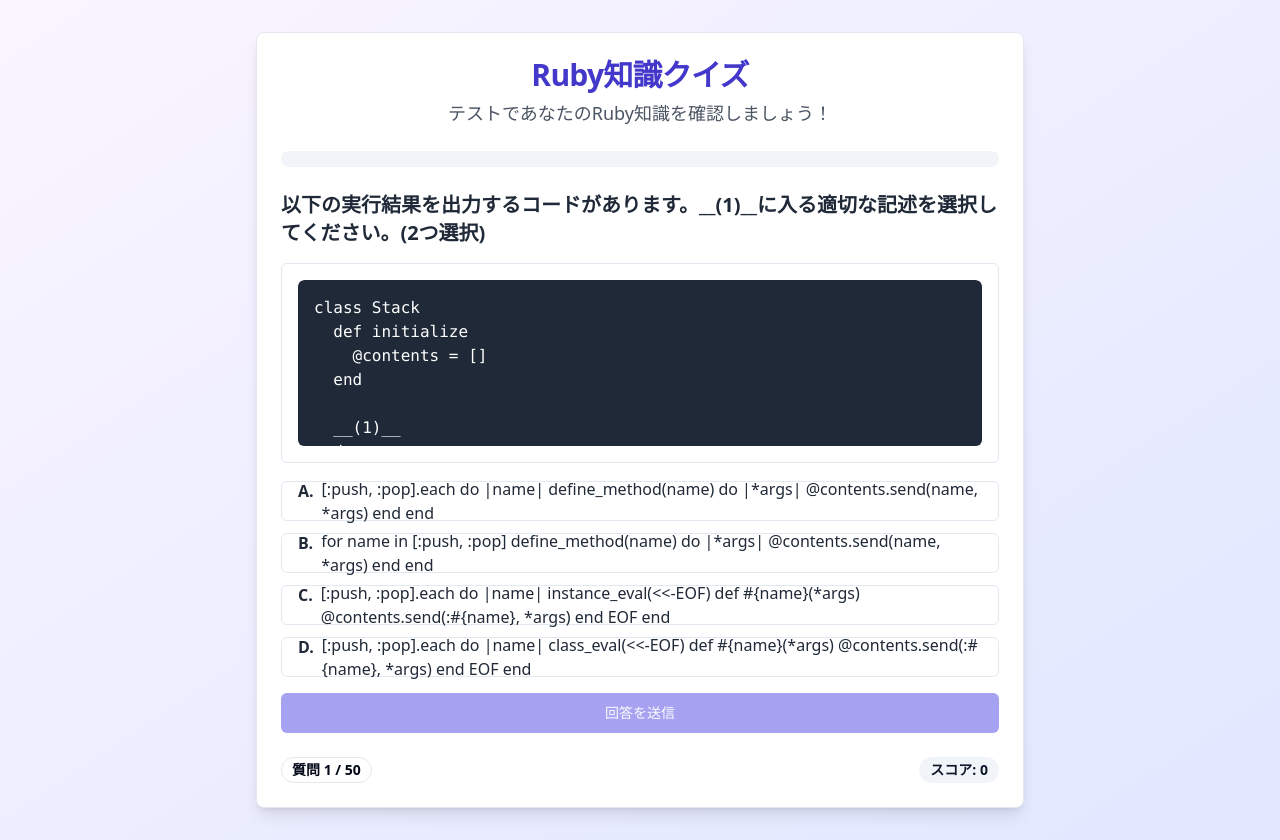
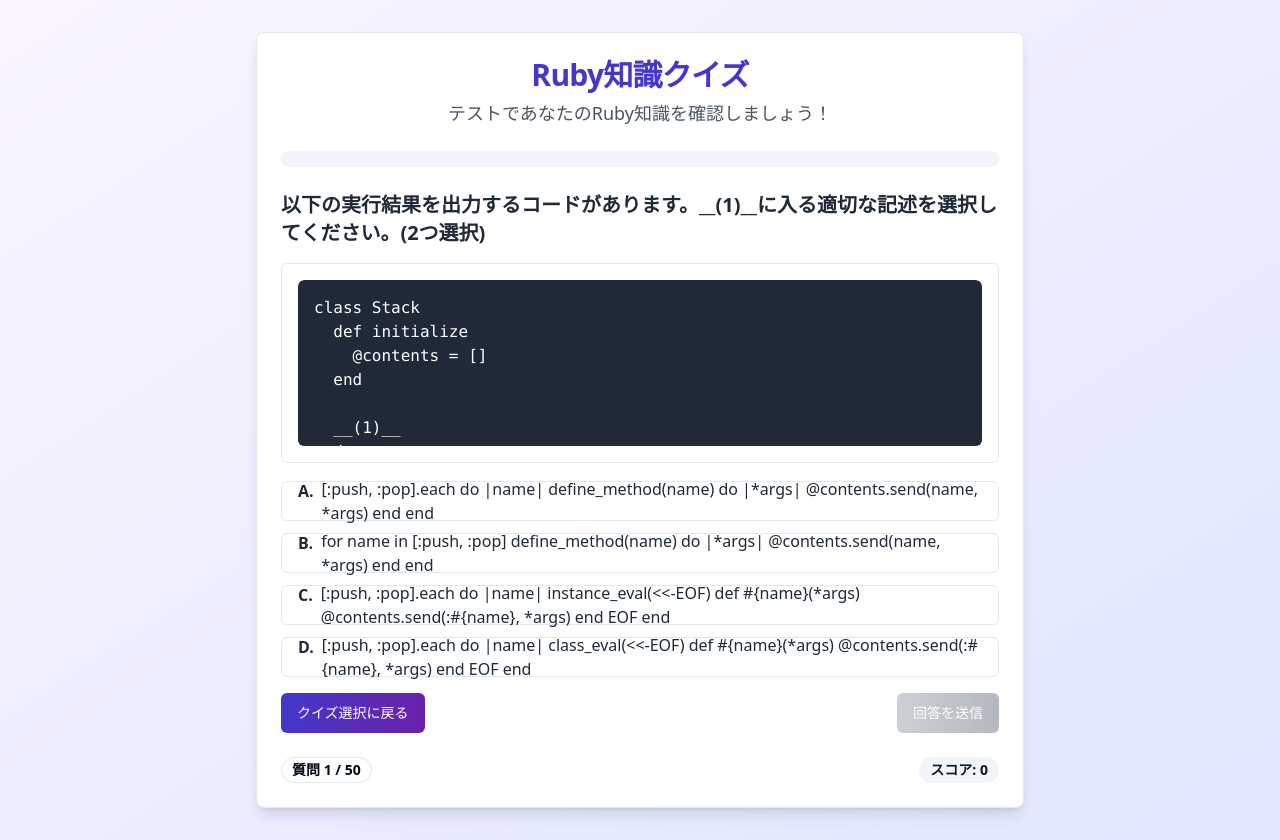
Before and after one commit to suzulang/ruby-association-exam, a React (Vite) app: page /quiz/gold in a window 1280 px wide. Built offline with nearby package versions, Linux system fonts and the light colour scheme.

Commit message:
Add the return button

```diff
--- a/src/pages/quiz.jsx
+++ b/src/pages/quiz.jsx
@@ -86,6 +86,10 @@ const Quiz = () => {
     setIsAnswerSubmitted(false);
   };
 
+  const goToQuizSelection = () => {
+    navigate('/quiz-selection');
+  };
+
   return (
     <div className="container mx-auto px-4 py-8 min-h-screen flex items-center justify-center bg-gradient-to-br from-purple-50 to-indigo-100">
       <Card className="w-full max-w-3xl shadow-lg">
@@ -144,15 +148,27 @@ const Quiz = () => {
                       </Button>
                     ))}
                   </div>
+                  <div className="mt-4 flex justify-between">
+                    <Button
+                      onClick={goToQuizSelection}
+                      className="bg-gradient-to-r from-indigo-700 to-purple-800 hover:from-indigo-800 hover:to-purple-900 text-white"
+                    >
+                      クイズ選択に戻る
+                    </Button>
                     <Button
                       onClick={submitAnswer}
-                    className="mt-4 w-full bg-indigo-600 hover:bg-indigo-700"
+                      className={`
+                        ${selectedAnswers.length === 0 || isAnswerSubmitted
+                          ? 'bg-gradient-to-r from-gray-400 to-gray-500 hover:from-gray-500 hover:to-gray-600'
+                          : 'bg-gradient-to-r from-green-400 to-blue-500 hover:from-green-500 hover:to-blue-600'
+                        }
+                        text-white
+                      `}
                       disabled={selectedAnswers.length === 0 || isAnswerSubmitted}
                     >
                       回答を送信
                     </Button>
-                </motion.div>
-              </AnimatePresence>
+                  </div>
                   <div className="mt-6 flex justify-between items-center">
                     <Badge variant="outline" className="text-sm">
                       質問 {currentQuestion + 1} / {questions.length}
@@ -161,6 +177,8 @@ const Quiz = () => {
                       スコア: {score}
                     </Badge>
                   </div>
+                </motion.div>
+              </AnimatePresence>
             </>
           ) : (
             <motion.div
@@ -172,13 +190,22 @@ const Quiz = () => {
               <h2 className="text-3xl font-bold mb-4 text-indigo-700">クイズ終了！</h2>
               <p className="text-2xl mb-4 text-gray-700">あなたのスコア: <span className="font-bold text-indigo-600">{score} / {questions.length}</span></p>
               <Separator className="my-6" />
+              <div className="flex justify-center space-x-4">
+                <Button
+                  onClick={goToQuizSelection}
+                  size="lg"
+                  className="mt-4 text-white transition-all duration-200 ease-in-out hover:scale-105 bg-gradient-to-r from-indigo-700 to-purple-800 hover:from-indigo-800 hover:to-purple-900"
+                >
+                  クイズ選択に戻る
+                </Button>
                 <Button
                   onClick={restartQuiz}
                   size="lg"
-                className="mt-4 bg-indigo-600 hover:bg-indigo-700 transition-all duration-200 ease-in-out hover:scale-105"
+                  className="mt-4 text-white transition-all duration-200 ease-in-out hover:scale-105 bg-gradient-to-r from-blue-500 to-teal-500 hover:from-blue-600 hover:to-teal-600"
                 >
                   もう一度挑戦する
                 </Button>
+              </div>
             </motion.div>
           )}
         </CardContent>
```
Lines whose indentation alone changed are shown as unchanged.
